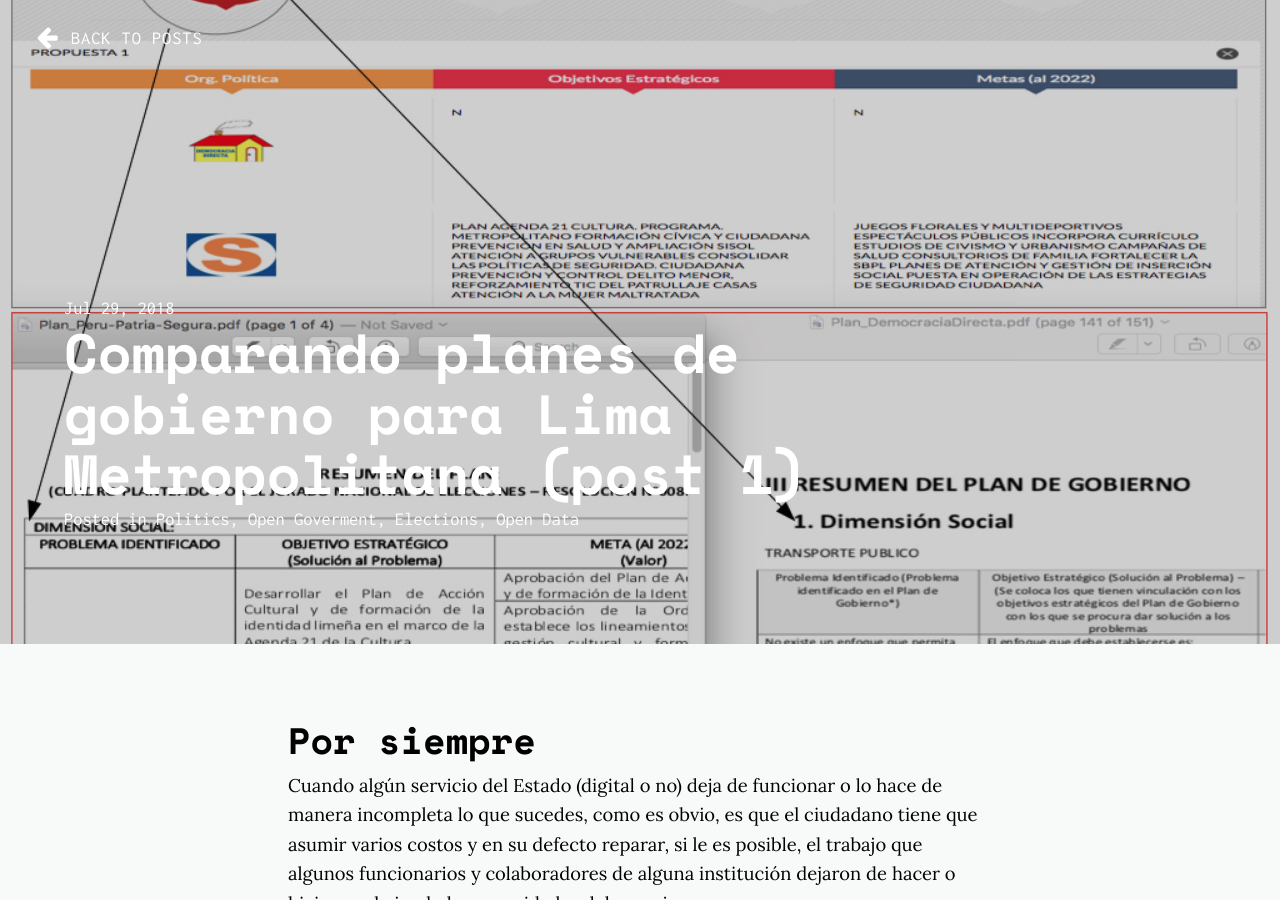
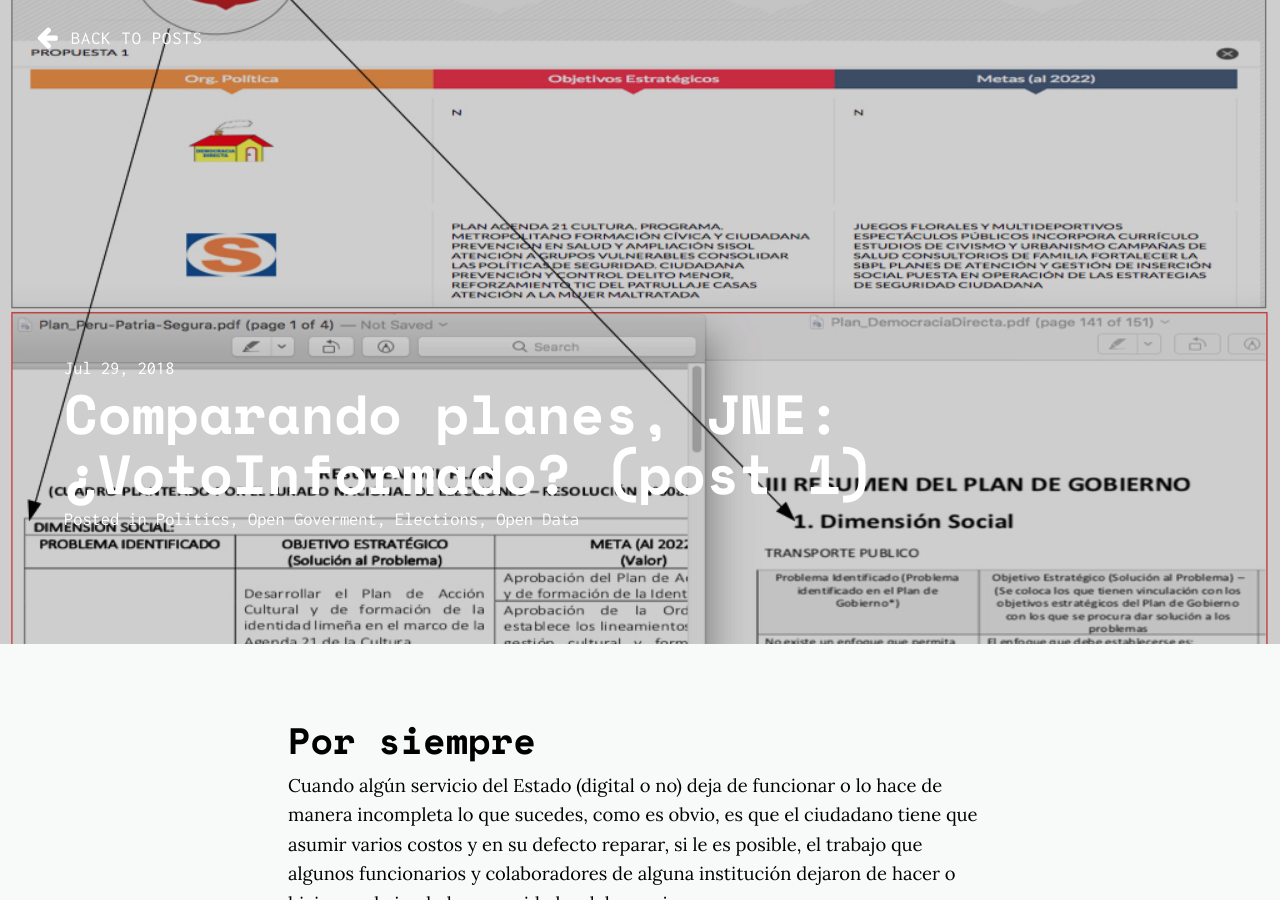
Before and after one commit to manuelvarzen/Vigia, a Jekyll site: the page built from _posts/2018-08-10-JNE-VotoInformado.md, in a window 1280 px wide and 900 px high. Built offline with Jekyll 4.4.1, drawn with Linux system fonts in a browser that asks for light colours; nearby versions of some CDN libraries.

Commit message:
Update 2018-08-10-JNE-VotoInformado.md

```diff
--- a/_posts/2018-08-10-JNE-VotoInformado.md
+++ b/_posts/2018-08-10-JNE-VotoInformado.md
@@ -1,6 +1,6 @@
 ---
 layout: post
-title: "Comparando planes de gobierno para Lima Metropolitana (post 1)"
+title: "Comparando planes, JNE: ¿VotoInformado? (post 1)"
 date: 2018-07-29
 summary: An approach to the analysis of discourse
 description:
```
